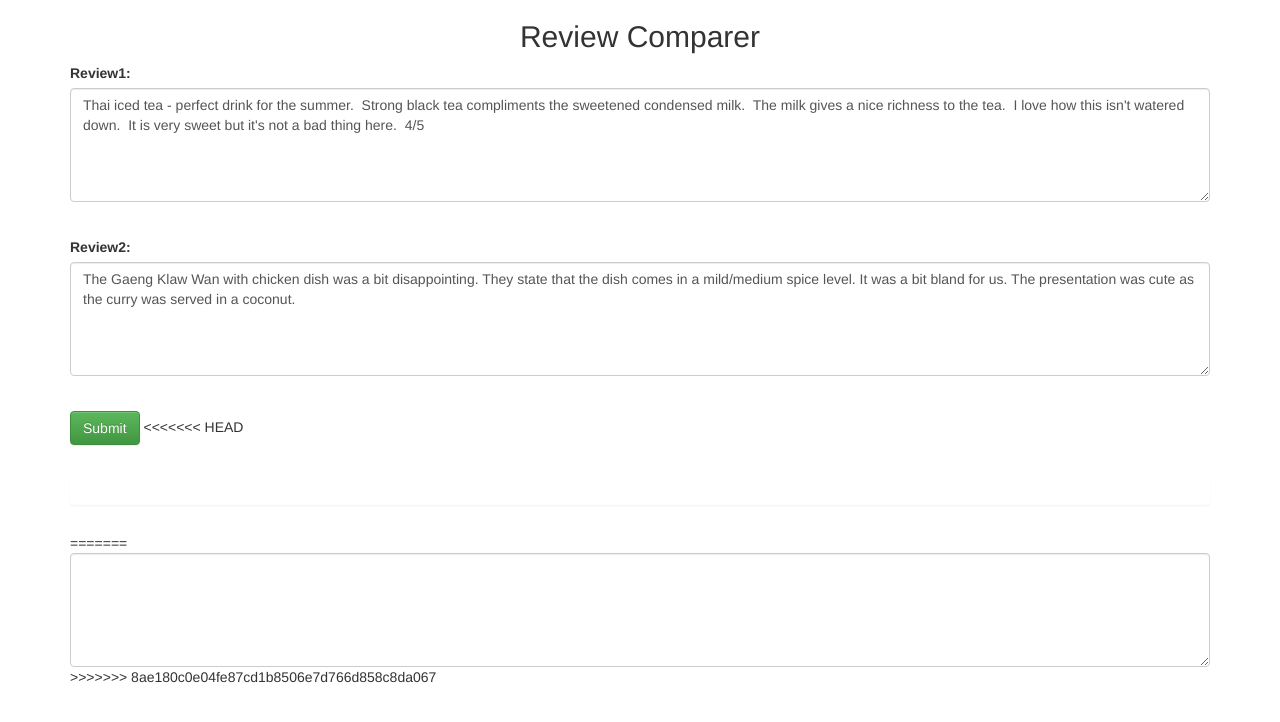
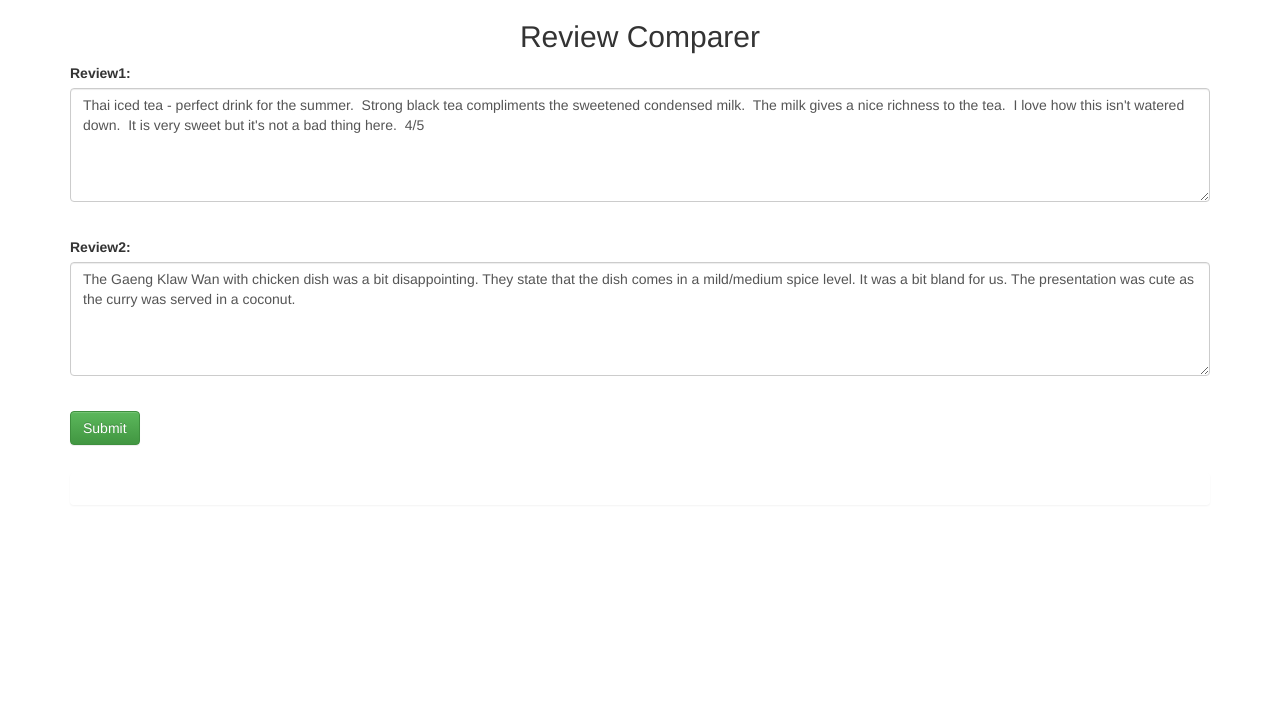
Before and after one commit to lingofunk/lingofunk-app, a Flask app: page /compare-reviews in a window 1280 px wide. Shown: the top 722 px of the page. Run offline with Flask 2, Linux system fonts and the light colour scheme; some libraries are stand-ins or nearby versions.

Commit message:
update submodules

```diff
--- a/webapp/templates/lingofunk-compare-reviews.html
+++ b/webapp/templates/lingofunk-compare-reviews.html
@@ -41,15 +41,8 @@
 		<button type="submit" class="btn btn-success" onclick="onClickSubmit()">
 			Submit
 		</button>
-<<<<<<< HEAD
 		<div class="similarity alert" id="similarity-score" name="similarity-score" role="alert"></div>
 
-=======
-
-		<div id="output">
-            <textarea class="form-control" id="similarity" name="similarity" rows="5" placeholder=""></textarea>
-		</div>
->>>>>>> 8ae180c0e04fe87cd1b8506e7d766d858c8da067
 	</div>
 	<footer>
 		<script>
```
